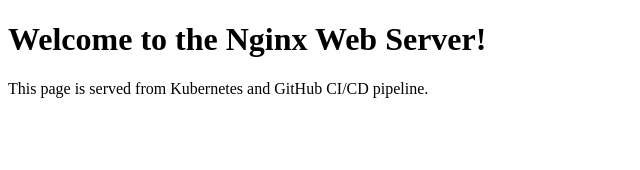
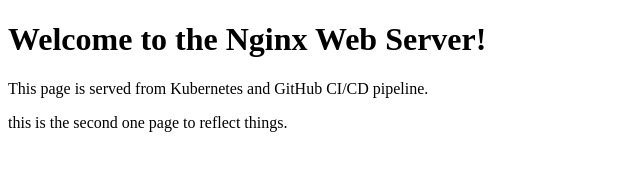
Before and after one commit to Vire-cloud/nginx-deployment, a plain HTML site: page index.html in a window 1280 px wide. Shown: the whole page, without its empty margins (0-640 px from the left). Drawn offline with Linux system fonts and the light colour scheme.

Commit message:
Update index.html

```diff
--- a/index.html
+++ b/index.html
@@ -8,5 +8,6 @@
 <body>
     <h1>Welcome to the Nginx Web Server!</h1>
     <p>This page is served from Kubernetes and GitHub CI/CD pipeline.</p>
+    <p>this is the second one page to reflect things.</p>
 </body>
 </html>
```
